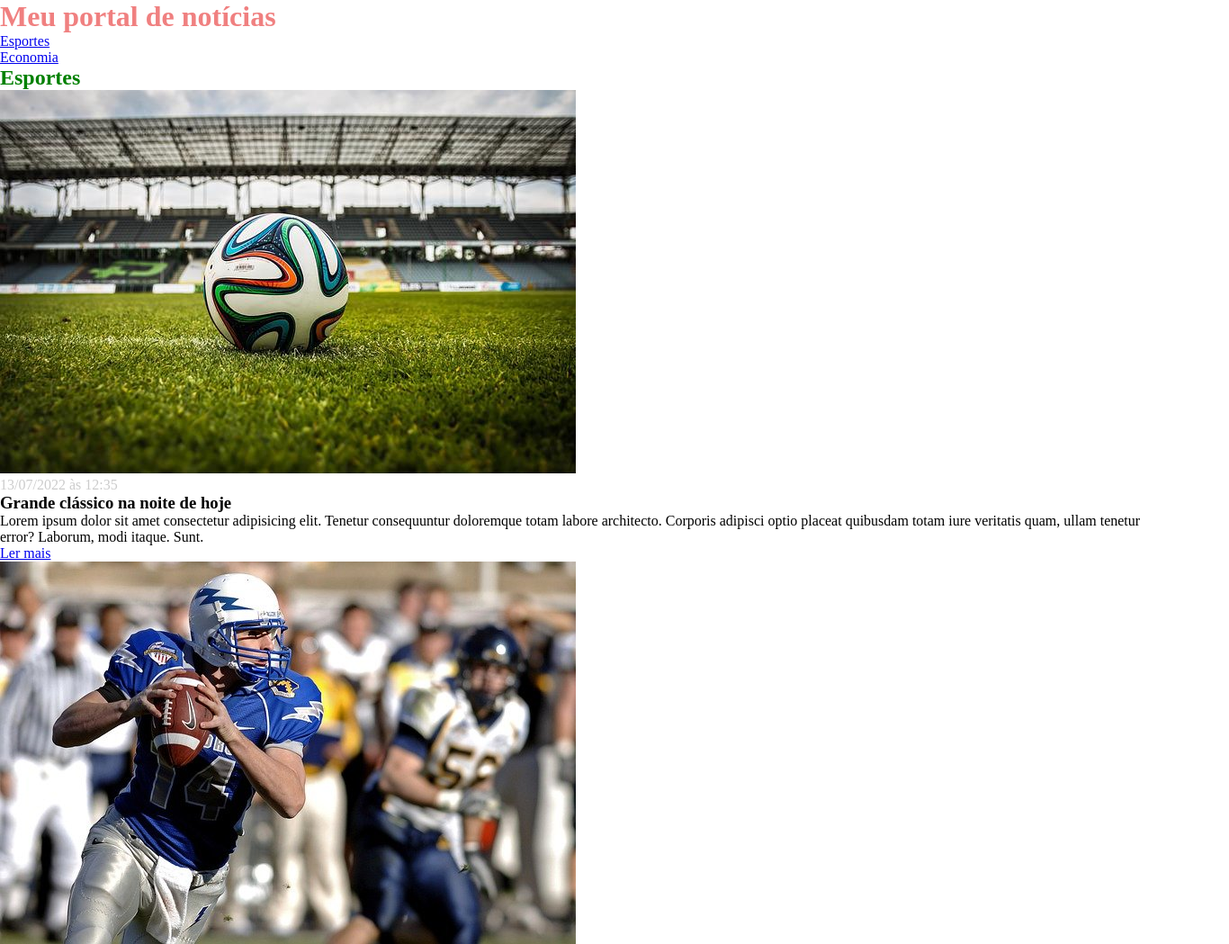
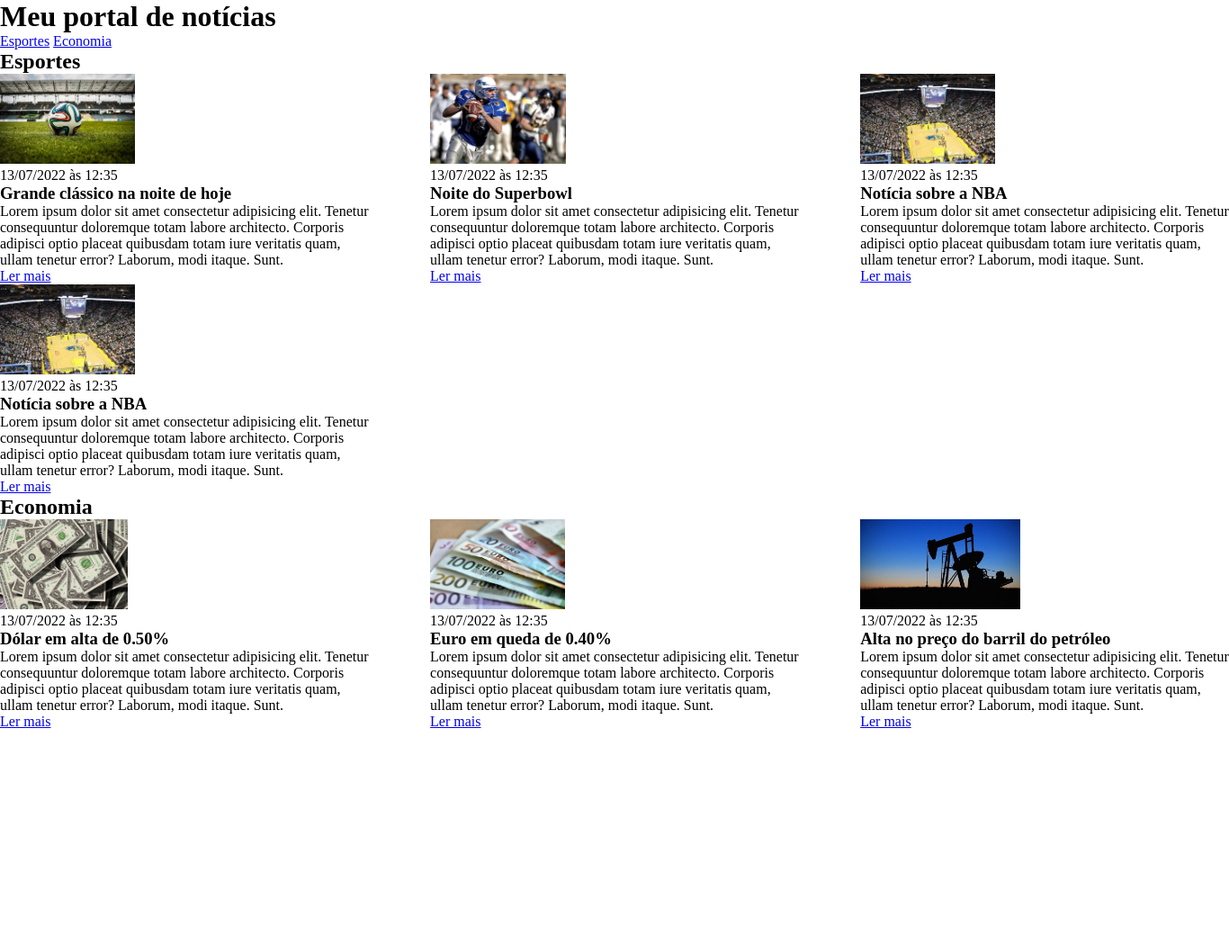
Before and after one commit to clmateus/css, a plain HTML site: page index.html in a window 1280 px wide. Shown: the top 1049 px of the page at 90% size, 1366 px wide, since content can reach past the window. After the commit the page ends 811 px from the top, so only its background shows below. Drawn offline with Linux system fonts and the light colour scheme.

Commit message:
Atualizações no css

```diff
--- a/index.html
+++ b/index.html
@@ -9,6 +9,7 @@
 </head>
 <body>
     <header>
+        <div class="container">
             <h1>Meu portal de notícias</h1>
             <nav>
                 <ul>
@@ -20,9 +21,13 @@
                     </li>
                 </ul>
             </nav>
+        </div>
+
     </header>
+    <div class="container">
         <section id="sports">
             <h2>Esportes</h2>
+            <div class="articles">
                 <article>
                     <img src="./imagens/futebol.jpg" alt="Bola de futebol no gramado" />
                     <header>
@@ -67,9 +72,15 @@
                     </p>
                     <a href="#" title="Leia a notícia completa">Ler mais</a>
                 </article>
+            </div>
+
         </section>
+    </div>
+
+    <div class="container">
         <section id="economy">
             <h2>Economia</h2>
+            <div class="articles">
                 <article>
                     <img src="./imagens/dolares.jpg" alt="Muitos dólares" />
                     <header>
@@ -103,6 +114,10 @@
                     </p>
                     <a href="#" title="Leia a notícia completa">Ler mais</a>
                 </article>
+            </div>
+
         </section>
+    </div>
+
 </body>
 </html>
--- a/style.css
+++ b/style.css
@@ -4,18 +4,25 @@
     box-sizing: border-box;
 }
 
-header h1 {
-    color: lightcoral;
+header li {
+    display: inline;
 }
 
-#sports h2 {
-    color: green;
+.container {
+    width: 1366px;
+    margin: 0 auto;
 }
 
-#economy h2 {
-    color: gold;
+.articles {
+    display: flex;
+    flex-wrap: wrap;
+    justify-content: space-between;
 }
 
-.creation-date {
-    color: #ccc;
+.articles img {
+    height: 100px;
 }
+
+.articles article {
+    width: 30%;
+}
```
Lines whose indentation alone changed are shown as unchanged.
